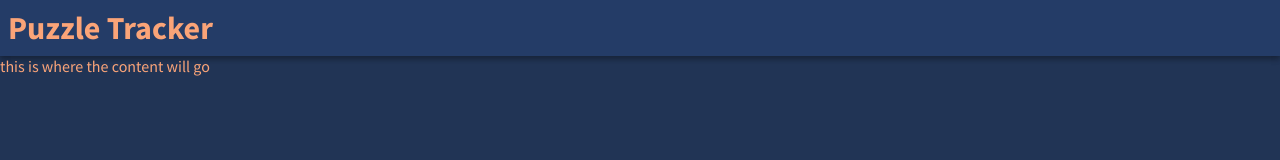
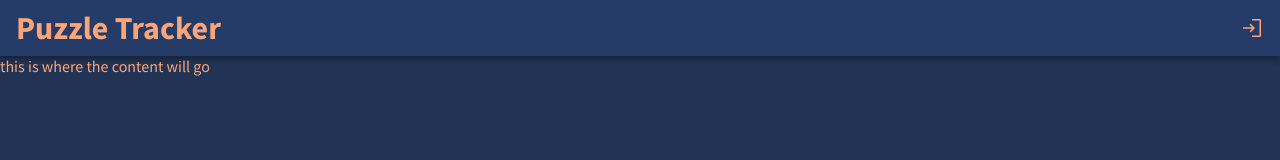
Before and after one commit to YashdalfTheGray/puzzling-gift, a Preact app: page / in a window 1280 px wide. Shown: the top 160 px of the page. Built offline with nearby package versions, Linux system fonts and the light colour scheme; no server answers.

Commit message:
added a login button that does login with redirects

```diff
--- a/src/Components/Header/Header.scss
+++ b/src/Components/Header/Header.scss
@@ -1,6 +1,8 @@
 .header {
   display: flex;
-  padding: 8px;
+  padding: 8px 16px;
+  justify-content: space-between;
+  align-items: center;
   background-color: #243c67;
   box-shadow: 0 3px 6px #00000029, 0 3px 6px #0000003b;
 }
--- a/src/Components/Header/Header.tsx
+++ b/src/Components/Header/Header.tsx
@@ -1,5 +1,6 @@
 import { Component } from 'preact';
 
+import { doAuthRedirect } from '~/src/auth';
 import Title from '~/src/components/Title';
 
 import './Header.scss';
@@ -9,6 +10,11 @@ export default class Header extends Component {
     return (
       <div className="header">
         <Title type="h1">Puzzle Tracker</Title>
+        <span
+          className="material-symbols-outlined login-icon"
+          onClick={doAuthRedirect}>
+          login
+        </span>
       </div>
     );
   }
```
